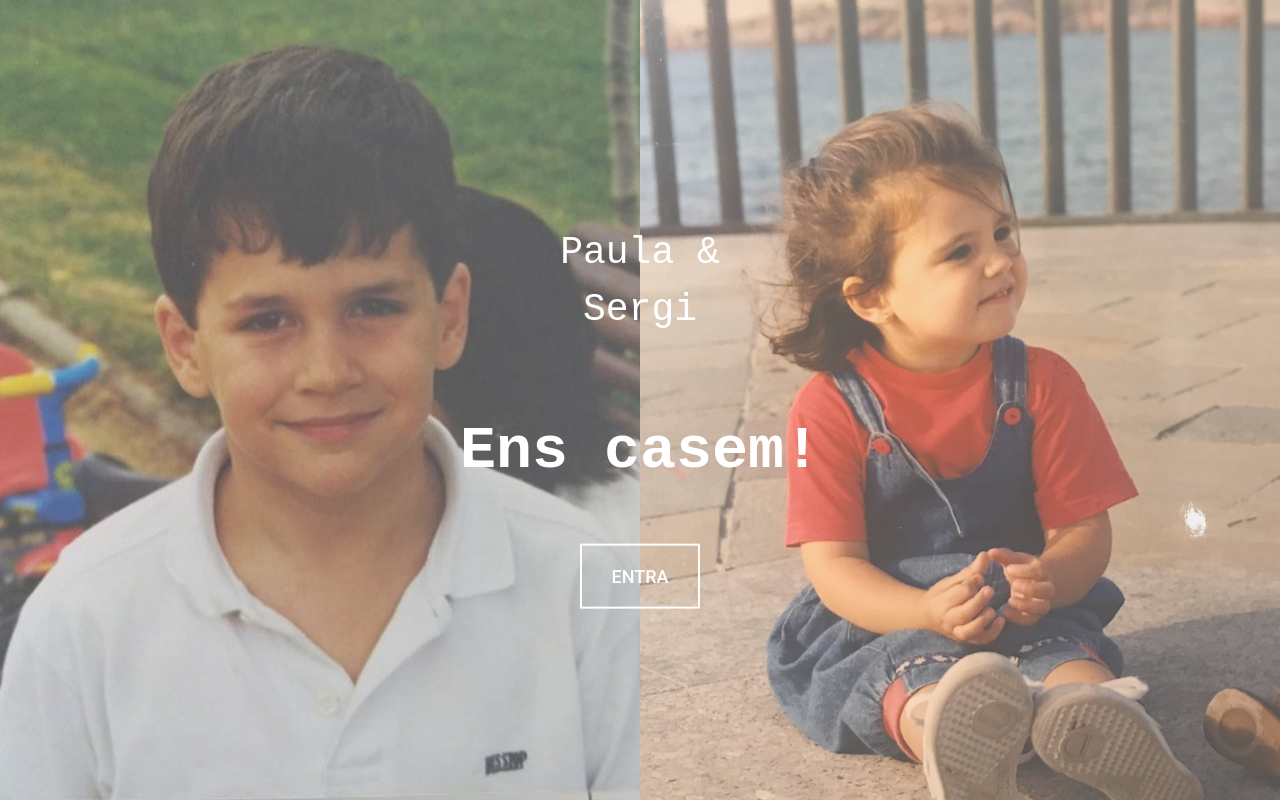
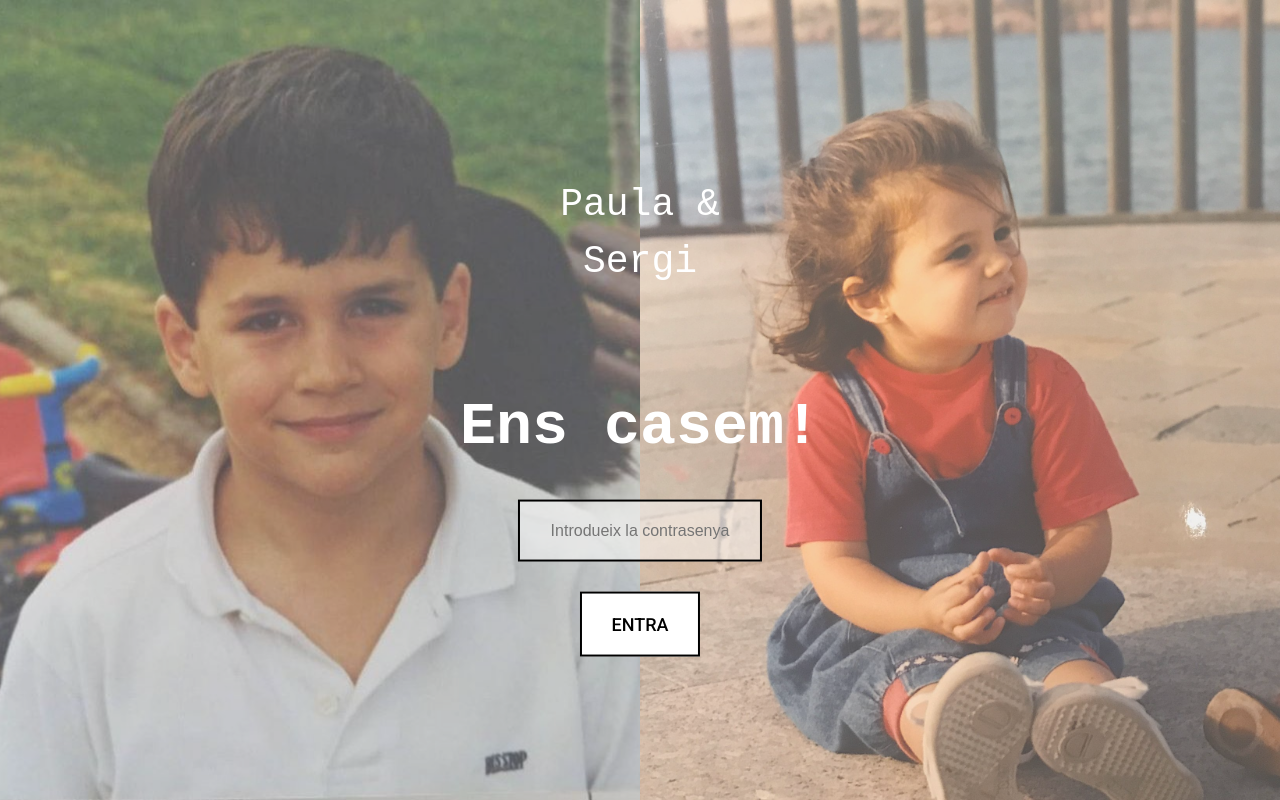
Before and after one commit to sergiLopez94/wedding-front, a React (Vite) app: page / in a window 1280 px wide. Built offline with nearby package versions, Linux system fonts and the light colour scheme; a web font is replaced by a local one.

Commit message:
added password input textbox to landing page

```diff
--- a/src/pages/LandingPage.css
+++ b/src/pages/LandingPage.css
@@ -7,7 +7,7 @@ body {
     font-family: 'Sometype Mono', monospace;
     font-weight: 500;
     font-size: 38px;
-    margin-bottom: 5rem;
+    margin-bottom: 4rem;
   }
 
   .title {
@@ -52,10 +52,10 @@ body {
     padding: 20px 30px;
     font-size: 18px;
     cursor: pointer;
-    background-color: transparent;
-    border: 2px solid white;
+    background-color: white;
+    border: 2px solid black;
     border-radius: 0;
-    color: white;
+    color: black;
     transition: background-color 0.3s, color 0.3s;
     font-size: 'Sometype Mono', monospace;
   }
@@ -65,6 +65,30 @@ body {
     color: white;
     border: 2px solid white;
   }
+
+  .password-input {
+    padding: 20px 20px;
+    margin-bottom: 10px;
+    font-size: 16px;
+    border: 2px solid black;
+    width: 200px;
+    text-align: center;
+    background-color: rgba(255, 255, 255, 0.5);
+  }
+
+  .error-text {
+    color: #ff4444;
+    font-size: 14px;
+    margin-bottom: 10px;
+  }
+
+  .center-content {
+    display: flex;
+    flex-direction: column;
+    align-items: center;
+  }
+
+
 
   /* MEDIA QUERIES */
 
--- a/src/pages/LandingPage.tsx
+++ b/src/pages/LandingPage.tsx
@@ -1,4 +1,4 @@
-import React from 'react';
+import React, { useState } from 'react';
 import { useNavigate } from 'react-router-dom';
 import './LandingPage.css';
 import fotosergi from '../assets/images/sergi_peque.jpeg';
@@ -7,6 +7,16 @@ import fotopaula from '../assets/images/paula_peque1.jpeg';
 
 const LandingPage: React.FC = () => {
   const navigate = useNavigate();
+  const [password, setPassword] = useState('');
+  const [error, setError] = useState('');
+
+  const handleEnter = () => {
+    if (password === "ps2026") {
+      navigate('/laboda');
+    } else {
+      setError('ep! contrasenya incorrecta');
+    }
+  };
 
   return (
     <div className="landing-container">
@@ -22,9 +32,21 @@ const LandingPage: React.FC = () => {
         Paula &<br />Sergi
       </h2>
       <h1 className="title">Ens casem!</h1>
-        <button className="enter-button" onClick={() => navigate('/laboda')}>
+
+        <input
+          type="password"
+          className="password-input"
+          placeholder="Introdueix la contrasenya"
+          value={password}
+          onChange={(e) => setPassword(e.target.value)}
+        />
+
+        {error && <p className="error-text">{error}</p>}
+
+        <button className="enter-button" onClick={handleEnter}>
           ENTRA
         </button>
+
       </div>
     </div>
   );
```
